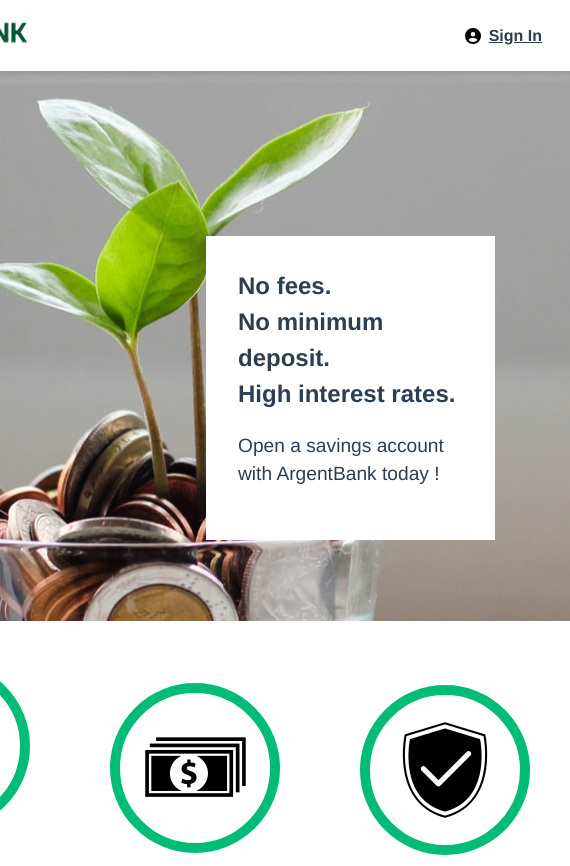
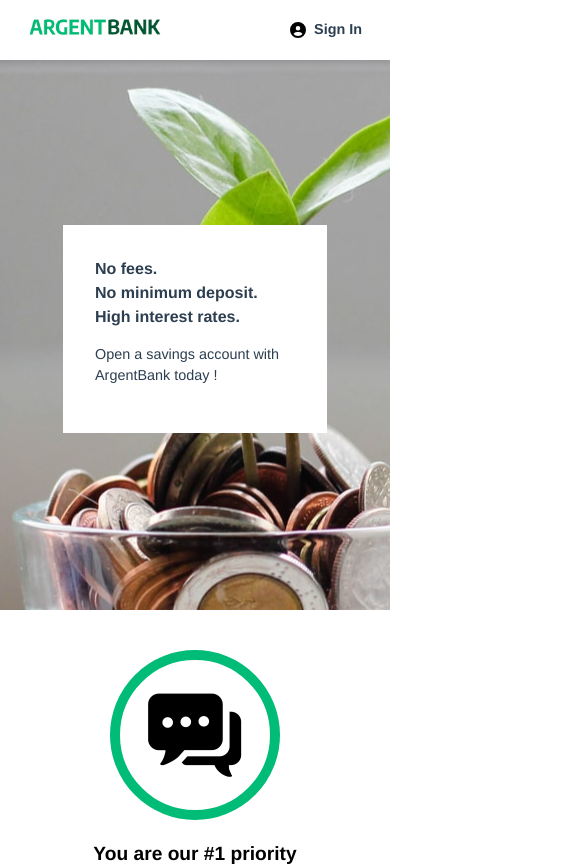
Before and after one commit to Jouvain/OC_P11, a React (Vite) app: page / in a window 390 px wide. Shown: the top 866 px of the page, 570 px wide, since content can reach past the window. Built offline with nearby package versions, Linux system fonts and the light colour scheme.

Commit message:
responsive mobile OK

```diff
--- a/src/components/Dashline/index.css
+++ b/src/components/Dashline/index.css
@@ -36,3 +36,16 @@
     font-size: 1.1rem;
     font-weight: bold;
 }
+
+@media (max-width: 900px) {
+    .dash {
+        flex-direction: column;
+        align-items: unset;
+    }
+    .button--dash {
+        width: 100%;
+    }
+    .dash__text1 {
+        font-size: 2rem;
+    }
+}
--- a/src/components/Header/index.css
+++ b/src/components/Header/index.css
@@ -14,6 +14,8 @@
     color: var(--main-color);
     font-weight: bold;
     margin-right: 0.5rem;
+    margin-left: 0.5rem;
+    text-decoration: none;
 }
 .main-nav__item:hover{
     text-decoration: underline;
@@ -24,3 +26,17 @@
     width: 16px;
     margin-right: 0.5rem;
 }
+.main-nav__container {
+    display: flex;
+    justify-content: space-between;
+    align-items: center;
+}
+
+@media (max-width: 900px) {
+    .main-nav__item {
+        font-size: 0.9rem;
+    }
+    .main-nav__logo {
+        width: 150px;
+    }
+}
--- a/src/components/Header/index.jsx
+++ b/src/components/Header/index.jsx
@@ -19,7 +19,7 @@ export default function Header() {
     }
 
     const signOutButton = (
-        <>
+        <div className="main-nav__container">
         <Link to="/user" className="main-nav__item">
             <img src={figure} alt="icone de silhouette dans un cercle"></img>
             <p> {token ? pseudo.firstName : empty} </p>
@@ -28,7 +28,7 @@ export default function Header() {
             <img src={arrow} alt="une flèche sortant d'un cube"></img>
             <p> Sign Out </p>
         </Link>
-        </>)
+        </div>)
 
     const signInButton = (
         <Link to="/signin" className="main-nav__item">
--- a/src/components/Hero/index.css
+++ b/src/components/Hero/index.css
@@ -15,3 +15,21 @@
 .hero__text{
     font-size: 1.2rem;
 }
+
+@media (max-width: 900px) {
+    .hero{
+        position: relative;
+        width: 200px;
+        background: white;
+        padding: 2rem;
+        text-align: left;
+        margin: 0 auto;
+        right: unset;
+    }
+    .hero__title{
+        font-size: 1rem;
+    }
+    .hero__text{
+        font-size: 0.9rem;
+    }
+}
--- a/src/components/Modal/index.css
+++ b/src/components/Modal/index.css
@@ -1,9 +1,8 @@
 dialog:modal {
     position: relative;
-    width: 25%;
+
     min-height: 50%;
-    top: 20%;
-    left: 35%;
+
     display: flex;
     justify-content: center;
     align-items: center;
@@ -12,7 +11,7 @@ dialog:modal {
     border: double 5px var(--secondary-color);
     box-shadow: 0 0 5px 5px var(--main-color);
 
-    margin: 0;
+
 
     .modal__button {
     position: absolute;
@@ -30,3 +29,7 @@ dialog:modal {
   dialog::backdrop {
     background: hsl(0 0% 0% / 50%);
   }
+
+@media (max-width: 900px) {
+
+}
--- a/src/pages/home/index.css
+++ b/src/pages/home/index.css
@@ -2,3 +2,8 @@
     display: grid;
     grid-template-columns: 1fr 1fr 1fr;
 }
+@media (max-width: 900px) {
+    .features{
+        grid-template-columns: 1fr;
+    }
+}
--- a/src/pages/user/index.jsx
+++ b/src/pages/user/index.jsx
@@ -51,6 +51,8 @@ export default function UserPage() {
                         </div>
                     </div>
                     <Dashline />
+                    <Dashline title="Fictious account" text1="$ 500, 189.72"/>
+                    <Dashline title="Dummy operations" text1="$ 17,000"/>
 
                 </>
             )
```
